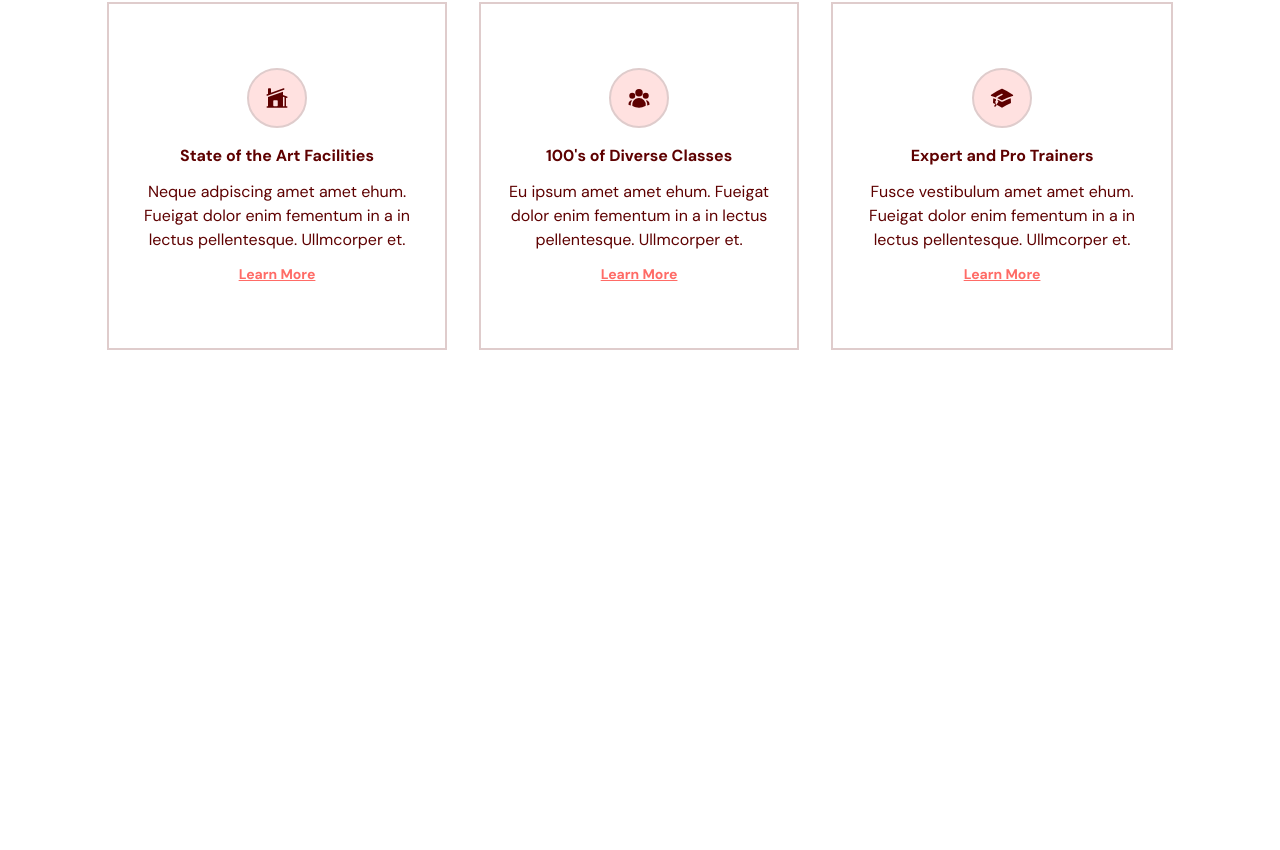
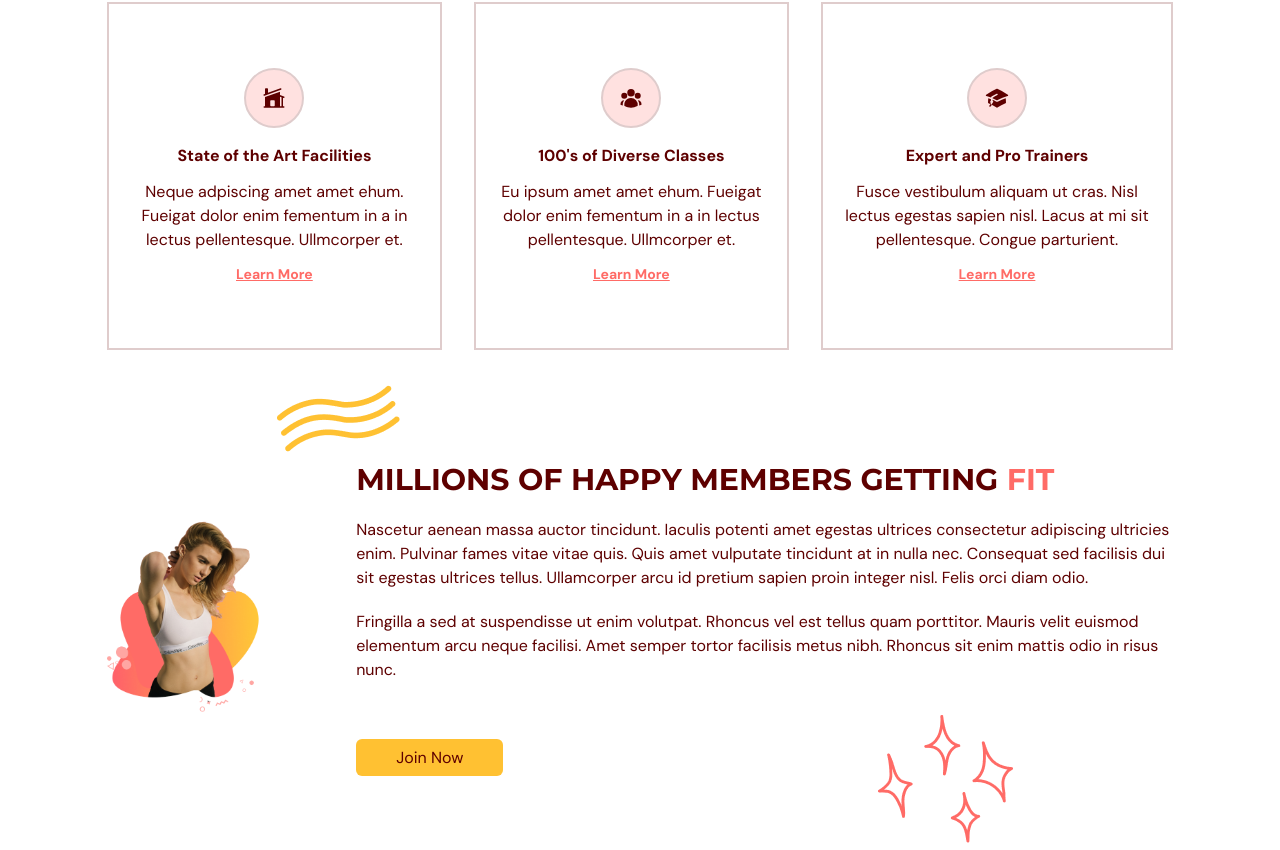
Before and after one commit to lswebdevelops/Gym, a React (Vite) app: page / in a window 1280 px wide. Shown: the part 1034-1884 px from the top of the page. Before the commit the page ends 1600 px from the top, so only its background shows below. Built offline with nearby package versions, Linux system fonts and the light colour scheme; a web font is replaced by a local one.

Commit message:
adding benefits page and motion

```diff
--- a/src/scenes/benefits/Index.tsx
+++ b/src/scenes/benefits/Index.tsx
@@ -4,6 +4,8 @@
 import { HomeModernIcon, UserGroupIcon, AcademicCapIcon } from "@heroicons/react/24/solid"
 import { motion } from "framer-motion";
 import Benefit from "./Benefit";
+import ActionButton from "@/shared/ActionButton";
+import BenefitsPageGraphic from '@/assets/BenefitsPageGraphic.png'
 
 const benefits: Array<BenefitType> =[
     {
@@ -19,7 +21,7 @@
     {
         icon: <AcademicCapIcon className="h-6 w-6 " />,
         title: "Expert and Pro Trainers",
-        description: "Fusce vestibulum amet amet ehum. Fueigat dolor enim fementum in a in lectus pellentesque. Ullmcorper et.",
+        description: "Fusce vestibulum aliquam ut cras. Nisl lectus egestas sapien nisl. Lacus at mi sit pellentesque. Congue parturient.",
     },
 ];
 
@@ -78,6 +80,88 @@
                 />
             ))}
         </motion.div>
+        {/* Graphics and description */}
+
+                <div className="mt-16 items-center justify-between gap-20 md:mt-28 md:flex">
+                    {/* Graphics */}
+
+                    <motion.div
+
+initial='hidden'
+whileInView='visible'
+viewport={{ once: true, amount: 0.5 }}
+transition={{ delay: 0.2, duration: 0.5 }}
+variants={{
+    hidden: { opacity: 0, x: -50 },
+    visible: { opacity: 1, x: 0 },
+}}
+                    >
+                    <img className="mx-auto"
+                    alt="benefits-page-graphic"
+                    src={BenefitsPageGraphic}/>
+
+                    </motion.div>
+                    {/* Description */}
+                    <div>
+                    {/* title */}
+                        <div className="relative">
+                            <div className="before:absolute before:-top-20 before:-left-20 before:z-[1] before:content-abstractwaves">
+                                <motion.div
+                                 initial='hidden'
+                                 whileInView='visible'
+                                 viewport={{ once: true, amount: 0.5 }}
+                                 transition={{ duration: 0.5 }}
+                                 variants={{
+                                     hidden: { opacity: 0, x: 50 },
+                                     visible: { opacity: 1, x: 0 },
+                                 }}
+                                 >
+                                    <HText>
+                                        MILLIONS OF HAPPY MEMBERS GETTING{" "}
+                                        <span className="text-primary-500">FIT</span>
+                                    </HText>
+                                </motion.div>
+                            </div>
+                        </div>
+                        {/* Description */}
+                        <motion.div
+                         initial='hidden'
+                         whileInView='visible'
+                         viewport={{ once: true, amount: 0.5 }}
+                         transition={{ duration: 0.5 }}
+                         variants={{
+                             hidden: { opacity: 0, x: -50 },
+                             visible: { opacity: 1, x: 0 },
+                         }}
+                         >
+                            <p className="my-5">
+                            Nascetur aenean massa auctor tincidunt. Iaculis potenti amet
+                egestas ultrices consectetur adipiscing ultricies enim. Pulvinar
+                fames vitae vitae quis. Quis amet vulputate tincidunt at in
+                nulla nec. Consequat sed facilisis dui sit egestas ultrices
+                tellus. Ullamcorper arcu id pretium sapien proin integer nisl.
+                Felis orci diam odio.
+
+                            </p>
+
+                            <p className="mb-5">
+                            Fringilla a sed at suspendisse ut enim volutpat. Rhoncus vel est
+                tellus quam porttitor. Mauris velit euismod elementum arcu neque
+                facilisi. Amet semper tortor facilisis metus nibh. Rhoncus sit
+                enim mattis odio in risus nunc.
+
+                            </p>
+                        </motion.div>
+                        {/* button */}
+                        <div className="relative mt-16">
+                            <div className="before:absolute before:-bottom-20 before:right-40 before:z-[1] before:content-sparkles ">
+                                <ActionButton setSelectedPage={setSelectedPage}>
+Join Now
+                                </ActionButton>
+                            </div>
+                        </div>
+                    </div>
+                </div>
 
     </motion.div>
     </section>
```
